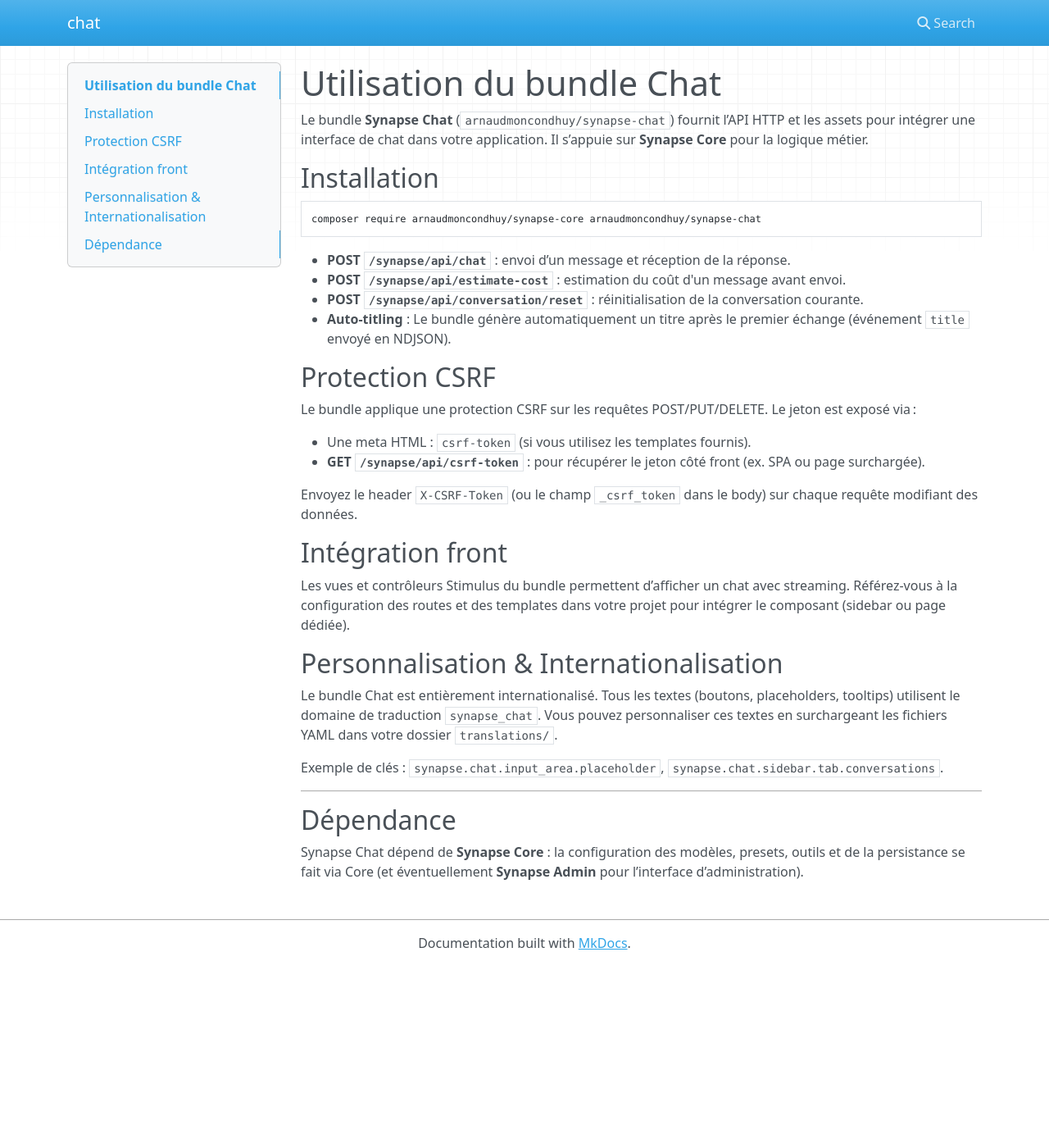
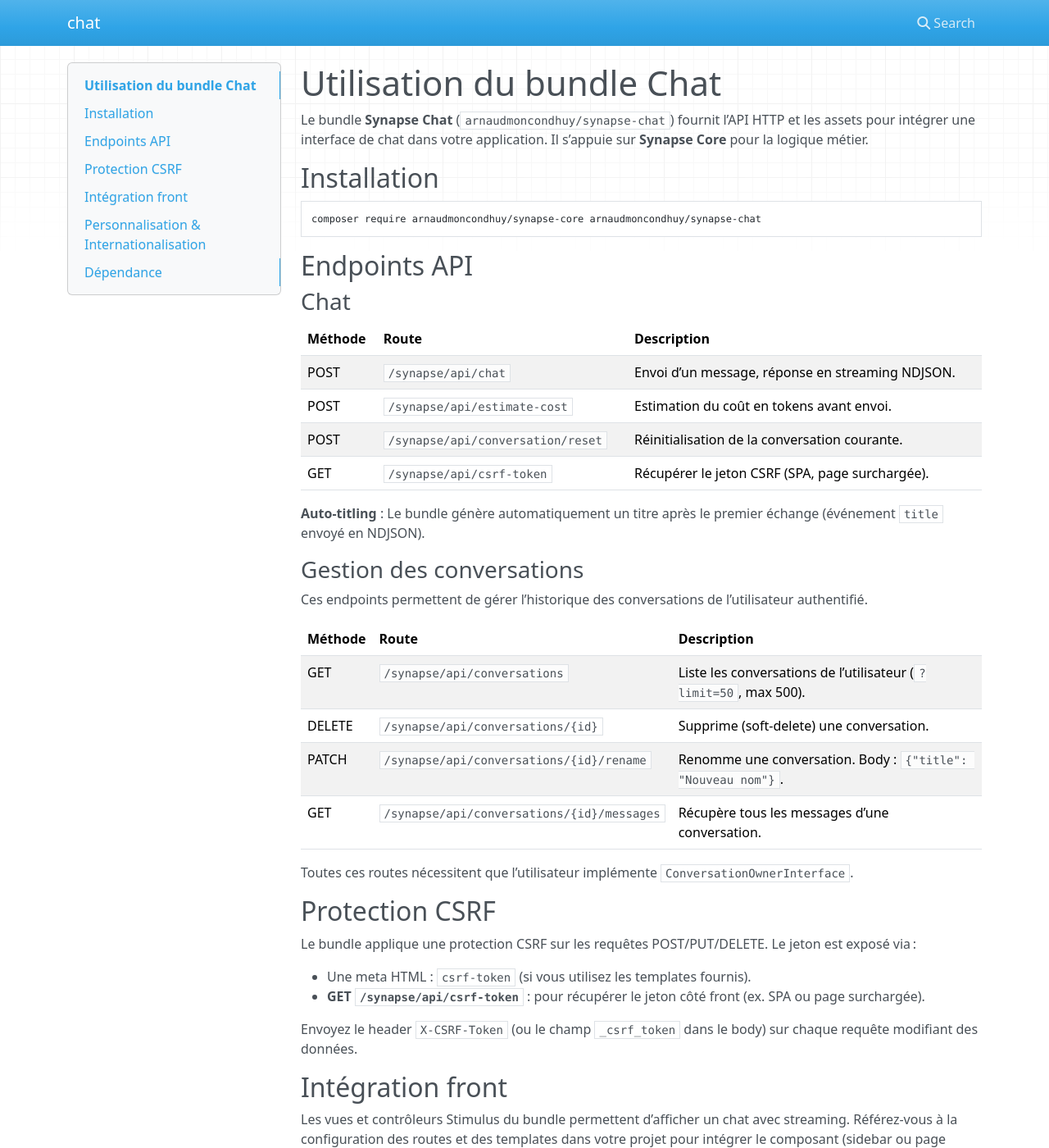
Before and after one commit to arnaudmoncondhuy/synapse-chat, an MkDocs documentation site: the page built from docs/utilisation.md, in a window 1280 px wide and 1400 px high. Shown: the whole window at 82% size. Built offline with MkDocs 1.6.1, drawn with Linux system fonts in a browser that asks for light colours; nearby versions of some CDN libraries.

Commit message:
Sync from monorepo

````diff
--- a/docs/utilisation.md
+++ b/docs/utilisation.md
@@ -8,10 +8,31 @@ Le bundle **Synapse Chat** (`arnaudmoncondhuy/synapse-chat`) fournit l’API HTT
 composer require arnaudmoncondhuy/synapse-core arnaudmoncondhuy/synapse-chat
 ```
 
-- **POST `/synapse/api/chat`** : envoi d’un message et réception de la réponse.
-- **POST `/synapse/api/estimate-cost`** : estimation du coût d'un message avant envoi.
-- **POST `/synapse/api/conversation/reset`** : réinitialisation de la conversation courante.
-- **Auto-titling** : Le bundle génère automatiquement un titre après le premier échange (événement `title` envoyé en NDJSON).
+## Endpoints API
+
+### Chat
+
+| Méthode | Route | Description |
+|---------|-------|-------------|
+| POST | `/synapse/api/chat` | Envoi d’un message, réponse en streaming NDJSON. |
+| POST | `/synapse/api/estimate-cost` | Estimation du coût en tokens avant envoi. |
+| POST | `/synapse/api/conversation/reset` | Réinitialisation de la conversation courante. |
+| GET | `/synapse/api/csrf-token` | Récupérer le jeton CSRF (SPA, page surchargée). |
+
+**Auto-titling** : Le bundle génère automatiquement un titre après le premier échange (événement `title` envoyé en NDJSON).
+
+### Gestion des conversations
+
+Ces endpoints permettent de gérer l’historique des conversations de l’utilisateur authentifié.
+
+| Méthode | Route | Description |
+|---------|-------|-------------|
+| GET | `/synapse/api/conversations` | Liste les conversations de l’utilisateur (`?limit=50`, max 500). |
+| DELETE | `/synapse/api/conversations/{id}` | Supprime (soft-delete) une conversation. |
+| PATCH | `/synapse/api/conversations/{id}/rename` | Renomme une conversation. Body : `{"title": "Nouveau nom"}`. |
+| GET | `/synapse/api/conversations/{id}/messages` | Récupère tous les messages d’une conversation. |
+
+Toutes ces routes nécessitent que l’utilisateur implémente `ConversationOwnerInterface`.
 
 ## Protection CSRF
 
````
Also changed, not shown: 1 other file.
